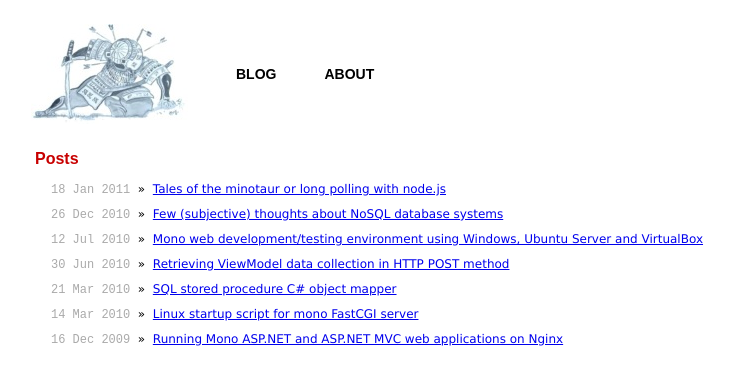
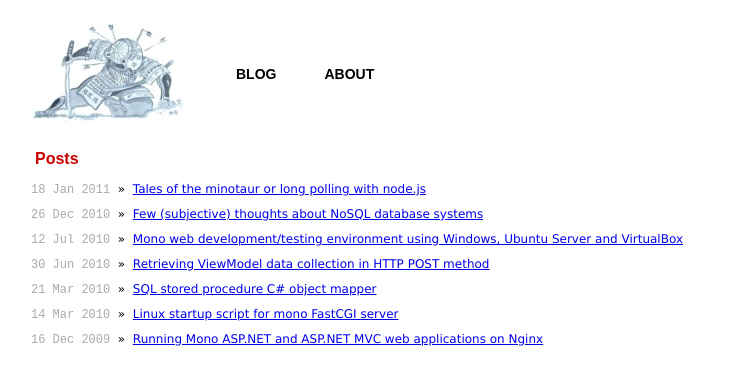
Before and after one commit to yojimbo87/yojimbo87.github.com, a Jekyll site: the page built from index.html, in a window 1280 px wide. Shown: the top 385 px of the page, without its empty margins (259-992 px from the left). Built offline with Jekyll 4.4.1, drawn with Linux system fonts in a browser that asks for light colours; Markdown is read by kramdown in place of the engine named in the settings.

Commit message:
List indent.

```diff
--- a/css/screen.css
+++ b/css/screen.css
@@ -56,7 +56,7 @@ h3 { font-family: Arial; font-size: 14px; font-weight: bold; margin: 24px 4px 12
 
 	#content { margin: 4px 0; }
 	#content ul.posts { margin: 8px 0; }
-	#content ul.posts li { background: transparent; margin: 2px 0; }
+	#content ul.posts li { background: transparent; margin: 2px 0; text-indent: 0px; }
 	#content ul.posts li span { color: #aaa; font-family: Courier New; }
 		#post { margin: 0 0 16px 0; }
 		p { margin: 8px 0; text-align: justify; }
```
